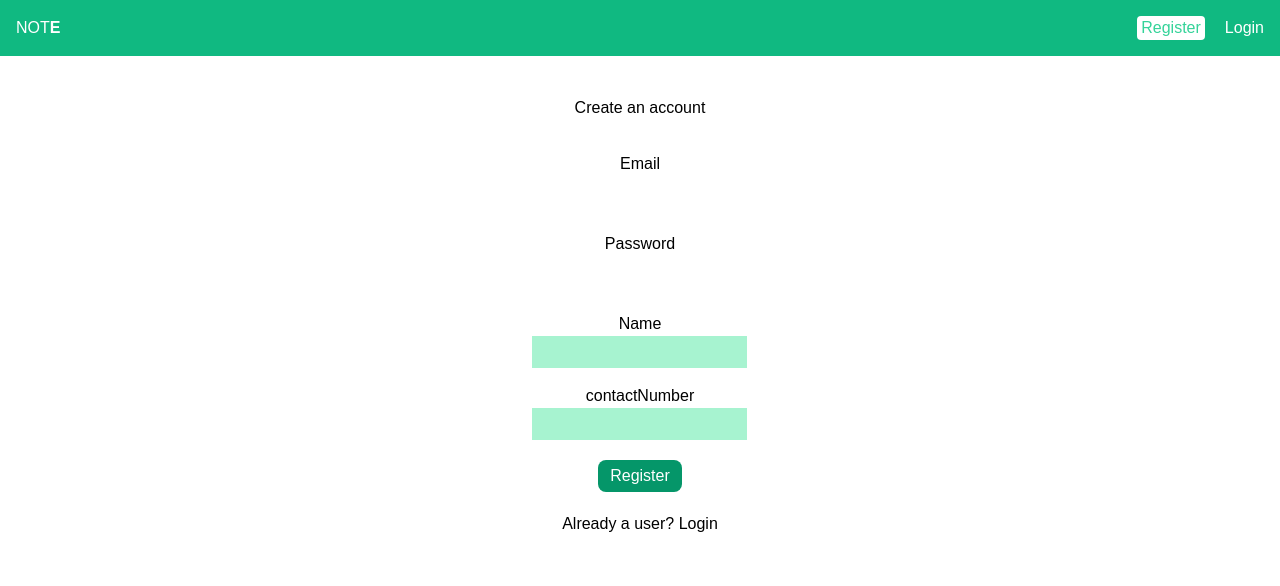
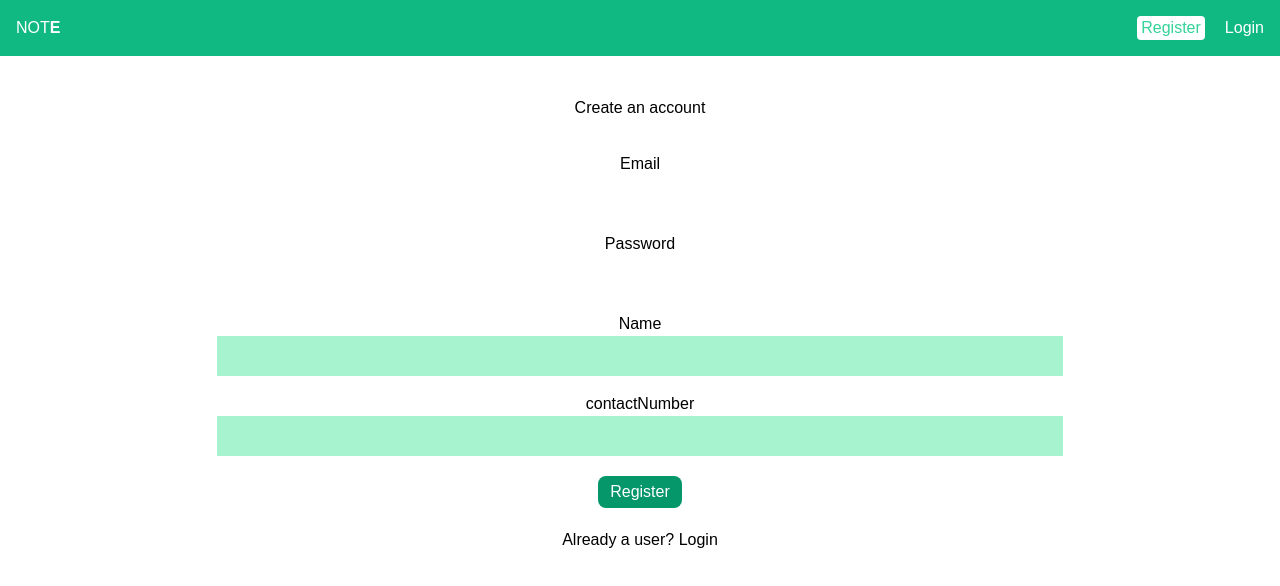
Before and after one commit to JenabB/react-note, a React (Create React App) app: page /user/register in a window 1280 px wide. Shown: the top 586 px of the page. Built offline with nearby package versions, Linux system fonts and the light colour scheme; the HTML template or start-up script is replaced by a standard one.

Commit message:
fix width input

```diff
--- a/src/components/auth/Login.js
+++ b/src/components/auth/Login.js
@@ -49,7 +49,7 @@ const Login = (props) => {
           <div className="mt-4">
             <h1>Email</h1>
             <input
-              className="p-2 bg-green-400"
+              className="p-2 bg-green-400 w-full"
               type="email"
               name="email"
               value={email}
@@ -61,7 +61,7 @@ const Login = (props) => {
           <div className="mt-4">
             <h1>Password</h1>
             <input
-              className="p-2 bg-green-400"
+              className="p-2 bg-green-400 w-full"
               type="password"
               name="password"
               value={password}
--- a/src/components/auth/Register.js
+++ b/src/components/auth/Register.js
@@ -63,7 +63,7 @@ const Register = (props) => {
             <div className="mt-4">
               <h1>Email</h1>
               <input
-                className="p-2"
+                className="p-2 w-full"
                 type="email"
                 name="email"
                 value={email}
@@ -74,7 +74,7 @@ const Register = (props) => {
             <div className="mt-4">
               <h1>Password</h1>
               <input
-                className="p-2"
+                className="p-2 w-full"
                 type="password"
                 name="password"
                 value={password}
@@ -86,7 +86,7 @@ const Register = (props) => {
             <div className="mt-4">
               <h1>Name</h1>
               <input
-                className="bg-green-200 p-1"
+                className="bg-green-200 p-2 w-full"
                 type="name"
                 name="fullName"
                 value={fullName}
@@ -98,7 +98,7 @@ const Register = (props) => {
             <div className="mt-4">
               <h1>contactNumber</h1>
               <input
-                className="bg-green-200 p-1"
+                className="bg-green-200 p-2 w-full"
                 type="name"
                 name="contactNumber"
                 value={contactNumber}
```
